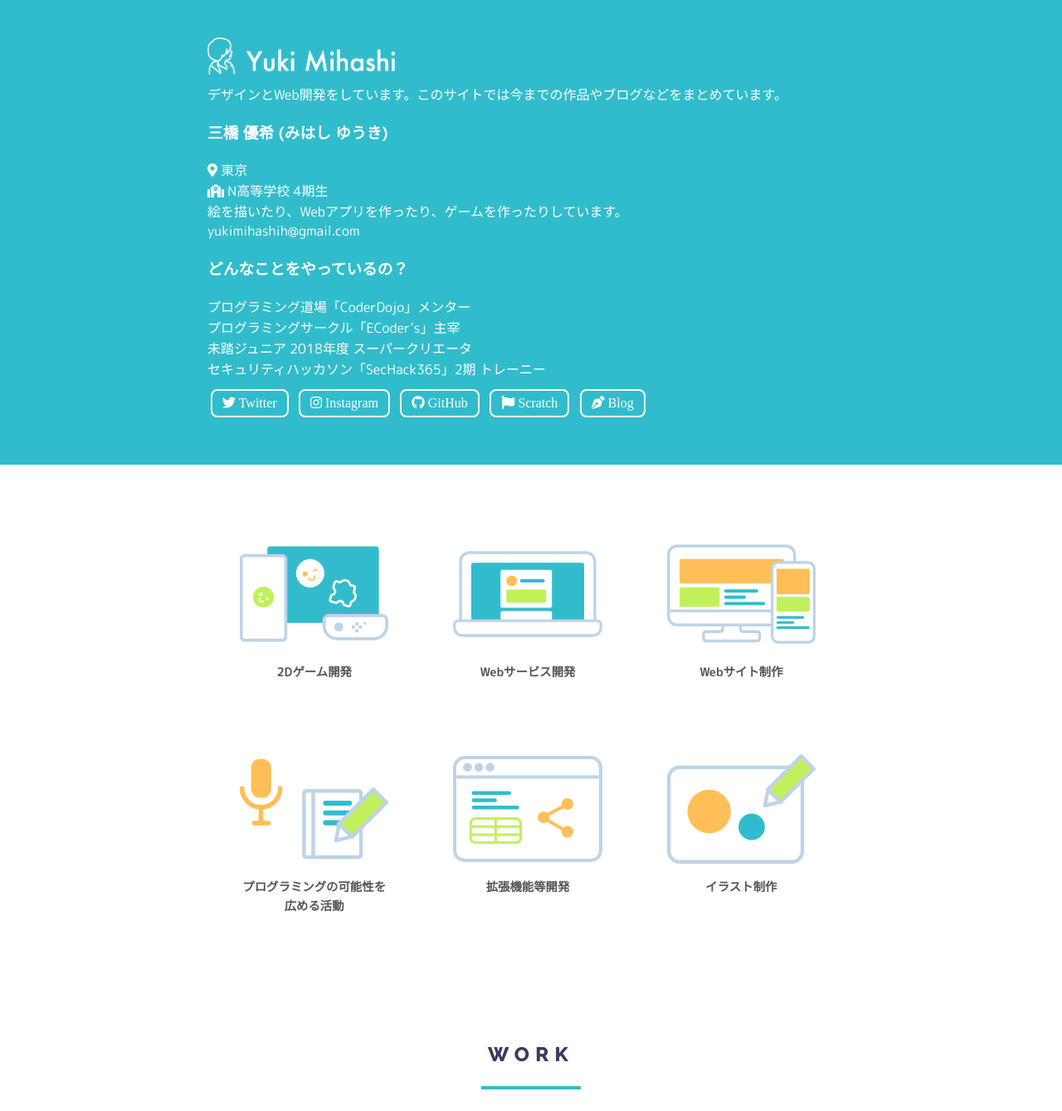
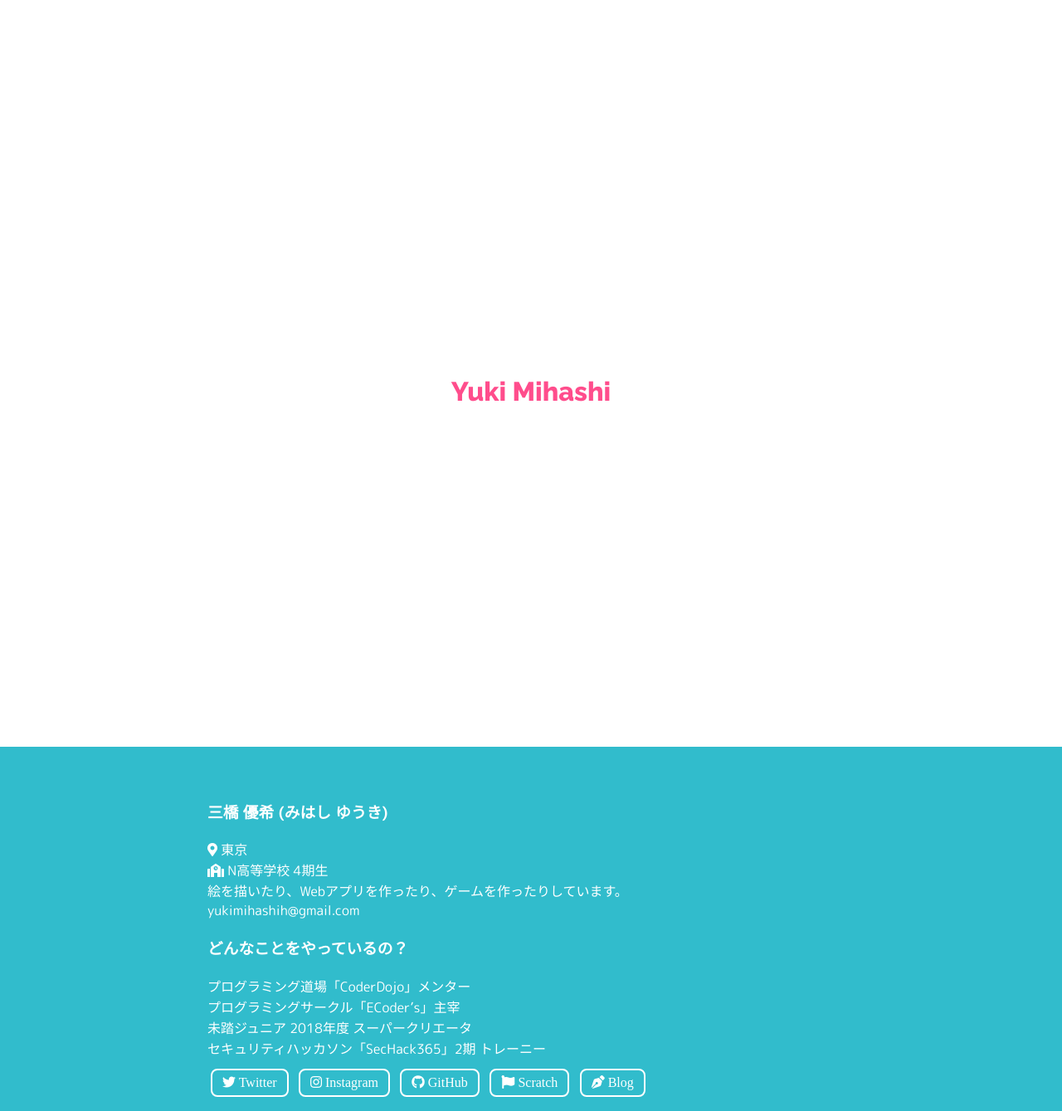
Before and after one commit to madoreenu/yuki384.github.io, a Jekyll site: the page built from index.md, in a window 1280 px wide, cut to the strip 0-1339 px from the top of the page. Shown: the whole strip at 83% size. Built offline with Jekyll 4.4.1, drawn with Linux system fonts in a browser that asks for light colours; nearby versions of some CDN libraries; some web fonts are replaced.

Commit message:
一番トップに表示される画面変更

```diff
--- a/assets/css/main.scss
+++ b/assets/css/main.scss
@@ -31,7 +31,7 @@ section{
 .cover{
   //background-image: url("/img/cover.png");
   background-size: cover;
-  height: 60vh;
+  height: 100vh;
   text-align: center;
   position: relative;
 }
@@ -41,7 +41,7 @@ section{
   left: 50%;
   transform: translateY(-50%) translateX(-50%);
   color: #ff4d8c;
-  font-family: 'Baloo', cursive;
+  font-family: 'Raleway';
   text-shadow:3px 3px 0 #FFF, -3px -3px 0 #FFF,
               -3px 3px 0 #FFF, 3px -3px 0 #FFF,
               0px 3px 0 #FFF,  0-3px 0 #FFF,
--- a/index.md
+++ b/index.md
@@ -2,14 +2,12 @@
 layout: default
 ---
 <div class="main">
-  <!--<div class="cover">
+  <div class="cover">
     <h1>{{site.title}}</h1>
-    <h1><a href="" style="color:#ff4d8c">{{site.title}}</a><a href="/profile"><span class="arrow">Click!<img src="/img/arrow.svg" width="60px"></span></a></h1>
-  </div>-->
+    <!--<h1><a href="" style="color:#ff4d8c">{{site.title}}</a><a href="/profile"><span class="arrow">Click!<img src="/img/arrow.svg" width="60px"></span></a></h1>-->
+  </div>
 <div id="about">
   <section>
-    <img src="/img/logo-white.png" alt="yuki mihashi" height="50px"><br>
-    {{site.description}}<br>
     <h3>三橋 優希 (みはし ゆうき)</h3>
     <i class="fas fa-map-marker-alt"></i> 東京<br>
     <i class="fas fa-school"></i> N高等学校 4期生<br>
```
